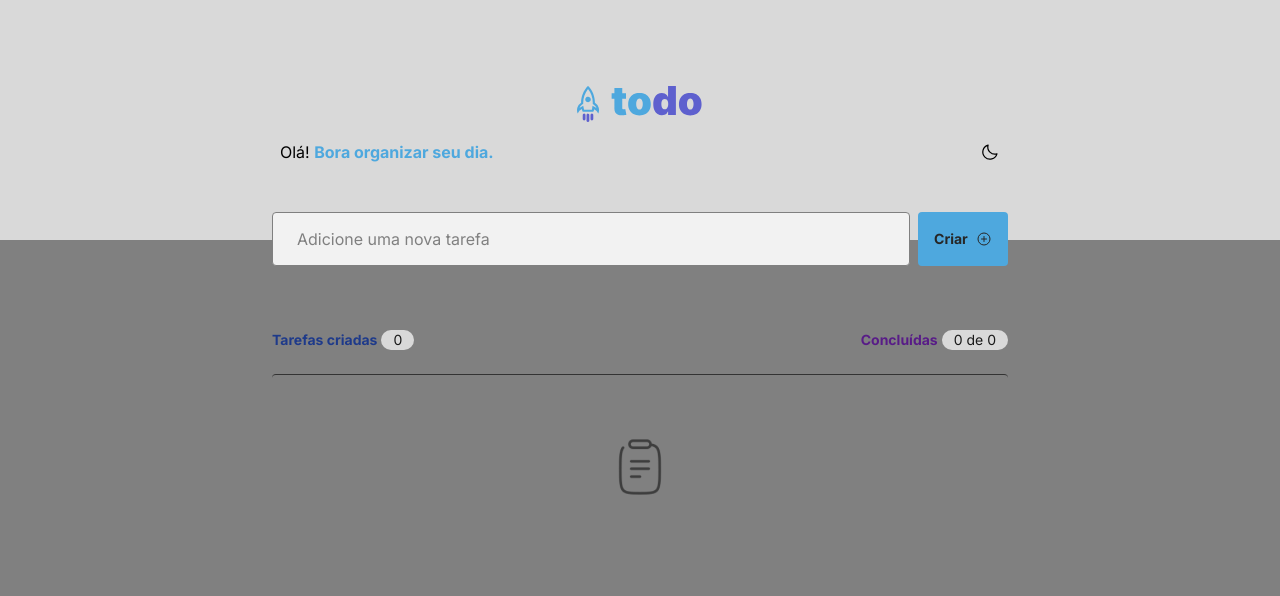
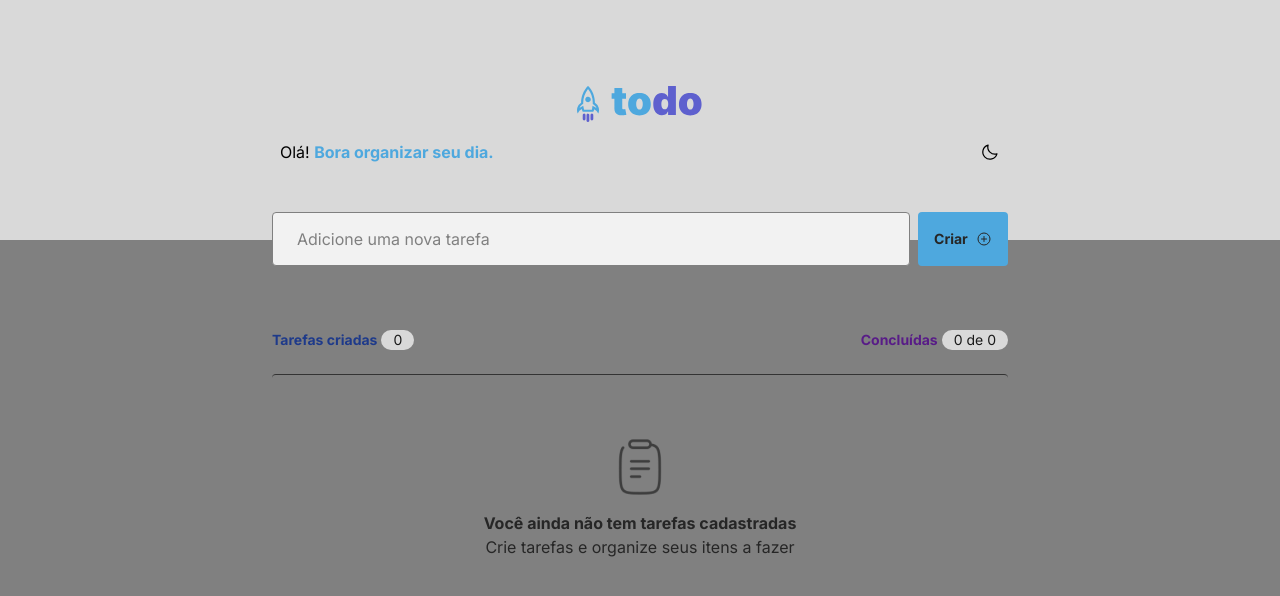
Before and after one commit to BrunoMatosSilva/Todo, a React (Vite) app: page / in a window 1280 px wide. Shown: the top 596 px of the page. Built offline with nearby package versions, Linux system fonts and the light colour scheme.

Commit message:
alterar cor texto noTask

```diff
--- a/src/components/NoTask.tsx
+++ b/src/components/NoTask.tsx
@@ -5,8 +5,8 @@ export function NoTask() {
         <div className="flex justify-center">
             <div className="w-[46rem] flex flex-col justify-center items-center border-t rounded border-gray-400 mt-6">
                 <img src={imgUrL} alt="" className="mt-16" />
-                <p className="pt-4 text-gray-300 font-bold text-base">Você ainda não tem tarefas cadastradas</p>
-                <p className="text-gray-300 text-base">Crie tarefas e organize seus itens a fazer</p>
+                <p className="pt-4 text-gray-500 dark:text-gray-300 font-bold text-base">Você ainda não tem tarefas cadastradas</p>
+                <p className="text-gray-500 dark:text-gray-300 text-base">Crie tarefas e organize seus itens a fazer</p>
             </div>
         </div>
     );
```
